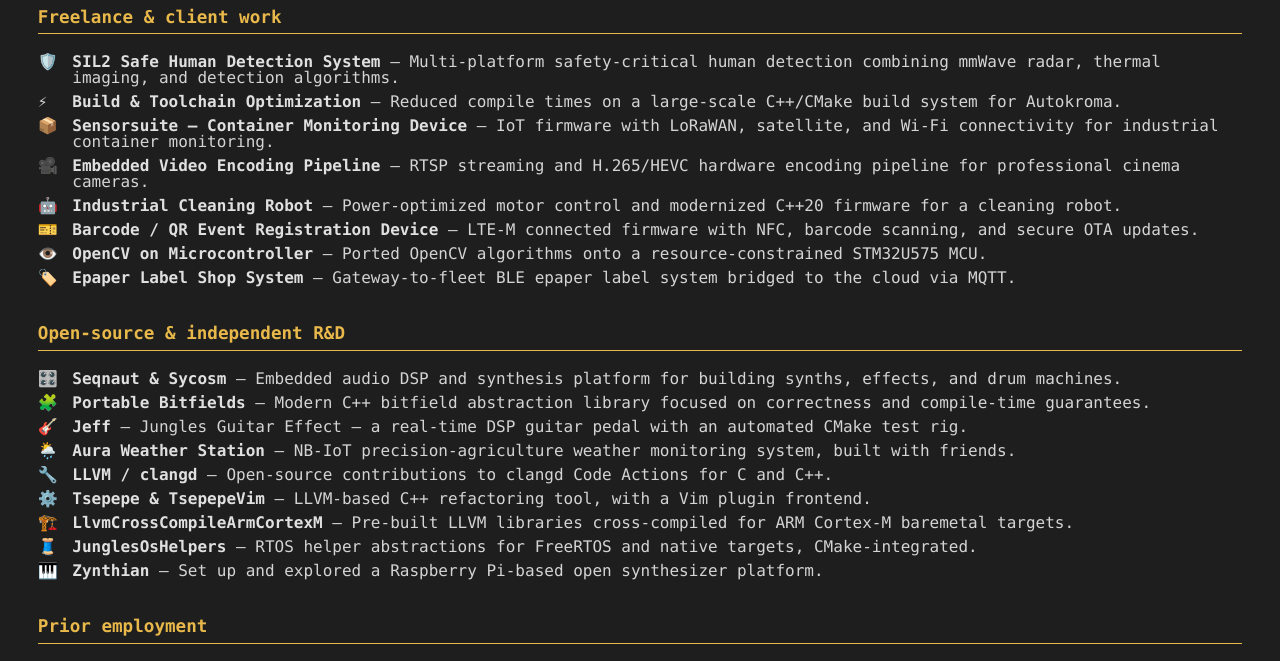
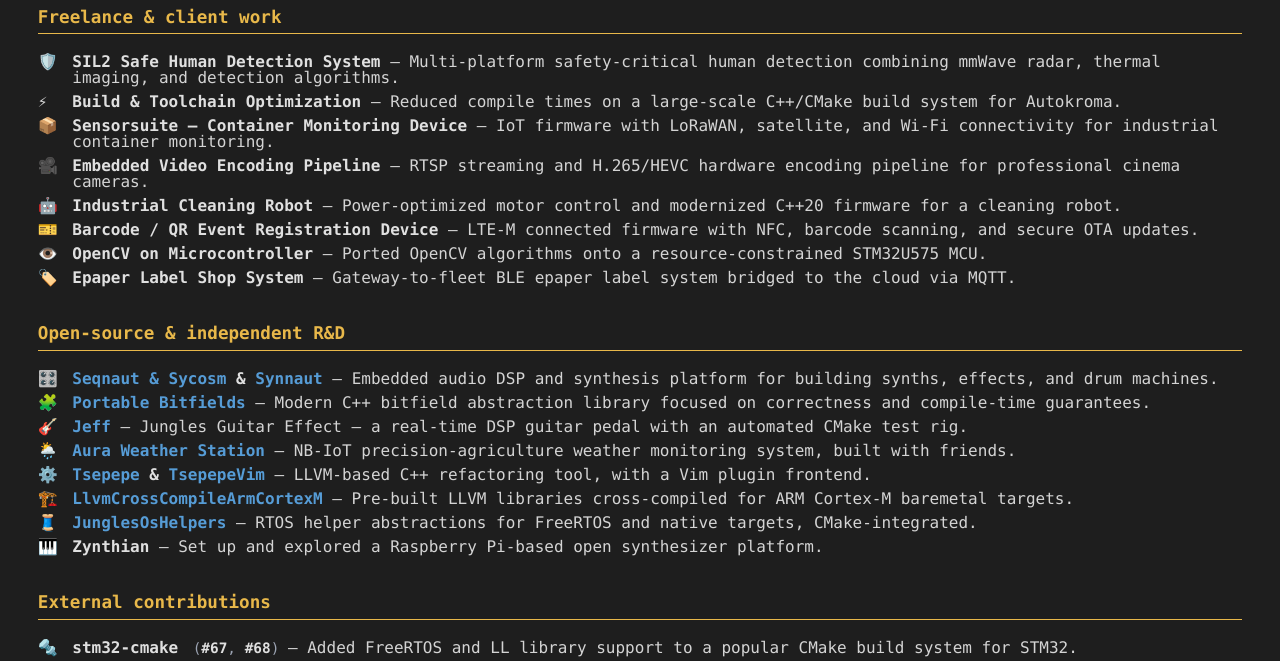
Before and after one commit to KKoovalsky/EmbenautsWebsite, an Astro site: page /projects in a window 1280 px wide. Shown: the part 226-887 px from the top of the page. Built offline with nearby package versions, Linux system fonts and the light colour scheme; Astro itself is replaced by a stand-in of ours.

Commit message:
Add links to OSS projects and external contributions

```diff
--- a/src/pages/projects.astro
+++ b/src/pages/projects.astro
@@ -18,15 +18,23 @@
   {
     label: 'Open-source & independent R&D',
     projects: [
-      { emoji: '🎛️', name: 'Seqnaut & Sycosm', desc: 'Embedded audio DSP and synthesis platform for building synths, effects, and drum machines.' },
-      { emoji: '🧩', name: 'Portable Bitfields', desc: 'Modern C++ bitfield abstraction library focused on correctness and compile-time guarantees.' },
-      { emoji: '🎸', name: 'Jeff', desc: 'Jungles Guitar Effect — a real-time DSP guitar pedal with an automated CMake test rig.' },
-      { emoji: '🌦️', name: 'Aura Weather Station', desc: 'NB-IoT precision-agriculture weather monitoring system, built with friends.' },
-      { emoji: '🔧', name: 'LLVM / clangd', desc: 'Open-source contributions to clangd Code Actions for C and C++.' },
-      { emoji: '⚙️', name: 'Tsepepe & TsepepeVim', desc: 'LLVM-based C++ refactoring tool, with a Vim plugin frontend.' },
-      { emoji: '🏗️', name: 'LlvmCrossCompileArmCortexM', desc: 'Pre-built LLVM libraries cross-compiled for ARM Cortex-M baremetal targets.' },
-      { emoji: '🧵', name: 'JunglesOsHelpers', desc: 'RTOS helper abstractions for FreeRTOS and native targets, CMake-integrated.' },
+      { emoji: '🎛️', name: 'Seqnaut & Sycosm', desc: 'Embedded audio DSP and synthesis platform for building synths, effects, and drum machines.', links: [{ label: 'Seqnaut & Sycosm', url: 'https://github.com/KKoovalsky/SeqNaut' }, { label: 'Synnaut', url: 'https://github.com/KKoovalsky/Synnaut' }] },
+      { emoji: '🧩', name: 'Portable Bitfields', desc: 'Modern C++ bitfield abstraction library focused on correctness and compile-time guarantees.', url: 'https://github.com/KKoovalsky/PortableBitfields' },
+      { emoji: '🎸', name: 'Jeff', desc: 'Jungles Guitar Effect — a real-time DSP guitar pedal with an automated CMake test rig.', url: 'https://github.com/KKoovalsky/Jeff' },
+      { emoji: '🌦️', name: 'Aura Weather Station', desc: 'NB-IoT precision-agriculture weather monitoring system, built with friends.', url: 'https://github.com/KKoovalsky/AuraFW' },
+      { emoji: '⚙️', name: 'Tsepepe & TsepepeVim', desc: 'LLVM-based C++ refactoring tool, with a Vim plugin frontend.', links: [{ label: 'Tsepepe', url: 'https://github.com/KKoovalsky/Tsepepe' }, { label: 'TsepepeVim', url: 'https://github.com/KKoovalsky/TsepepeVim' }] },
+      { emoji: '🏗️', name: 'LlvmCrossCompileArmCortexM', desc: 'Pre-built LLVM libraries cross-compiled for ARM Cortex-M baremetal targets.', url: 'https://github.com/KKoovalsky/LlvmCrossCompileArmCortexM' },
+      { emoji: '🧵', name: 'JunglesOsHelpers', desc: 'RTOS helper abstractions for FreeRTOS and native targets, CMake-integrated.', url: 'https://github.com/KKoovalsky/JunglesOsHelpers' },
       { emoji: '🎹', name: 'Zynthian', desc: 'Set up and explored a Raspberry Pi-based open synthesizer platform.' },
+    ],
+  },
+  {
+    label: 'External contributions',
+    projects: [
+      { emoji: '🔩', name: 'stm32-cmake', desc: 'Added FreeRTOS and LL library support to a popular CMake build system for STM32.', prs: [{ label: '#67', url: 'https://github.com/ObKo/stm32-cmake/pull/67' }, { label: '#68', url: 'https://github.com/ObKo/stm32-cmake/pull/68' }] },
+      { emoji: '🖨️', name: 'eyalroz/printf', desc: 'Fixed CMake install path and header namespace collision in a widely-used embedded printf library.', prs: [{ label: '#65', url: 'https://github.com/eyalroz/printf/pull/65' }, { label: '#68', url: 'https://github.com/eyalroz/printf/pull/68' }] },
+      { emoji: '✏️', name: 'YouCompleteMe', desc: 'Documented LSP code actions (rename, extract, etc.) as a use-case for :YcmCompleter FixIt, with animated demos.', url: 'https://github.com/ycm-core/YouCompleteMe/pull/4094' },
+      { emoji: '🖥️', name: 'gnome-terminator', desc: 'Added an "inactive window background brightness" preference so unfocused terminals dim independently of text.', url: 'https://github.com/gnome-terminator/terminator/pull/709' },
     ],
   },
   {
@@ -54,7 +62,26 @@
           {group.projects.map(p => (
             <li class="project-item">
               <span class="project-emoji" aria-hidden="true">{p.emoji}</span>
-              <span><strong>{p.name}</strong> — {p.desc}</span>
+              <span>
+                <strong>
+                  {p.links
+                    ? p.links.map((l, i) => (
+                        <>{i > 0 && ' & '}<a href={l.url} target="_blank" rel="noopener">{l.label}</a></>
+                      ))
+                    : p.url
+                    ? <a href={p.url} target="_blank" rel="noopener">{p.name}</a>
+                    : p.name
+                  }
+                </strong>
+                {p.prs && (
+                  <span class="pr-links">
+                    ({p.prs.map((pr, i) => (
+                      <>{i > 0 && ', '}<a href={pr.url} target="_blank" rel="noopener"><strong>{pr.label}</strong></a></>
+                    ))})
+                  </span>
+                )}
+                {' — '}{p.desc}
+              </span>
             </li>
           ))}
         </ul>
@@ -116,4 +143,14 @@
 .all-link {
   margin-top: 2rem;
 }
+
+.pr-links {
+  color: var(--muted);
+  font-size: 0.9em;
+  margin-left: 0.3rem;
+}
+
+.pr-links a {
+  color: var(--blue);
+}
 </style>
```
